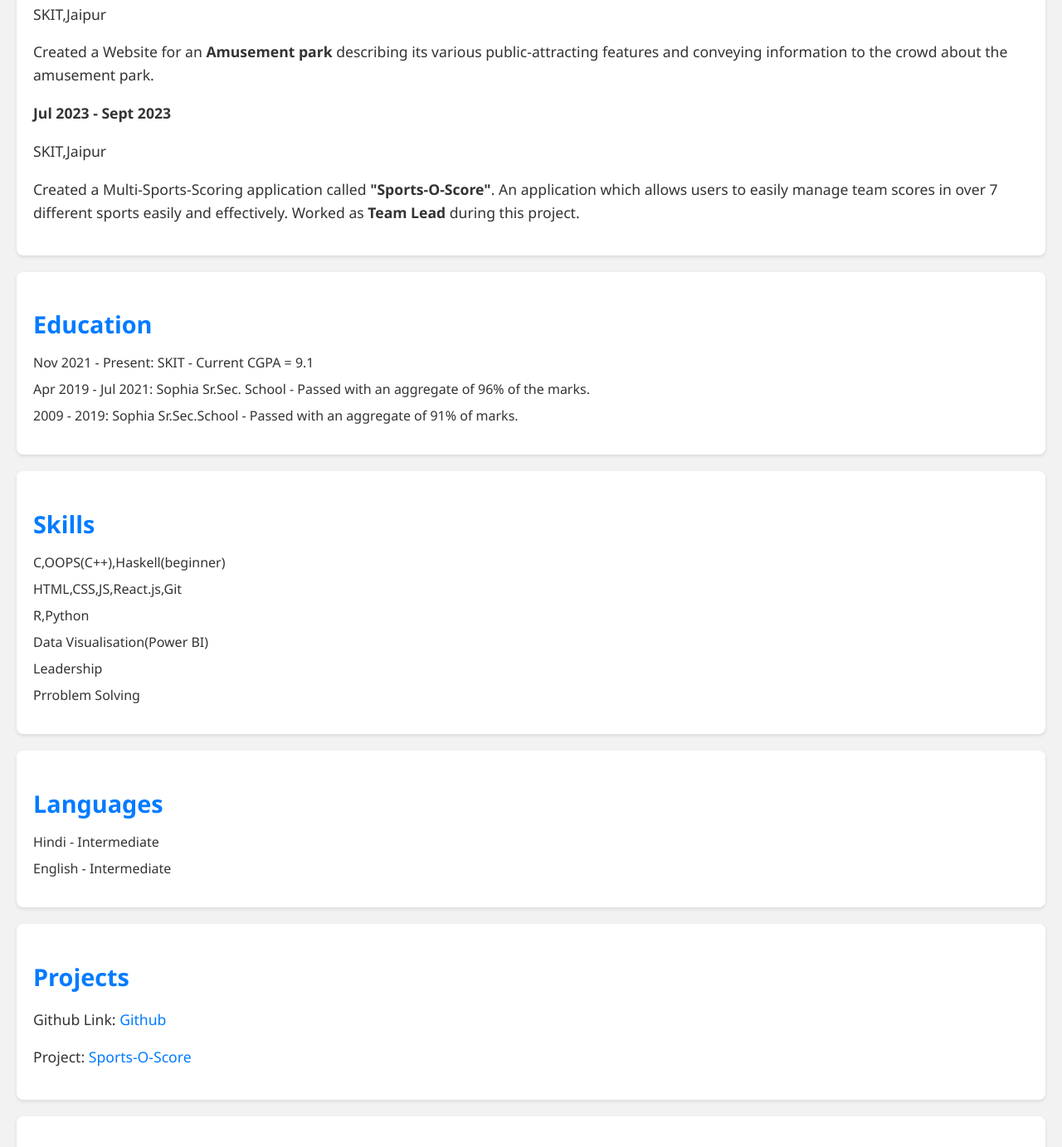
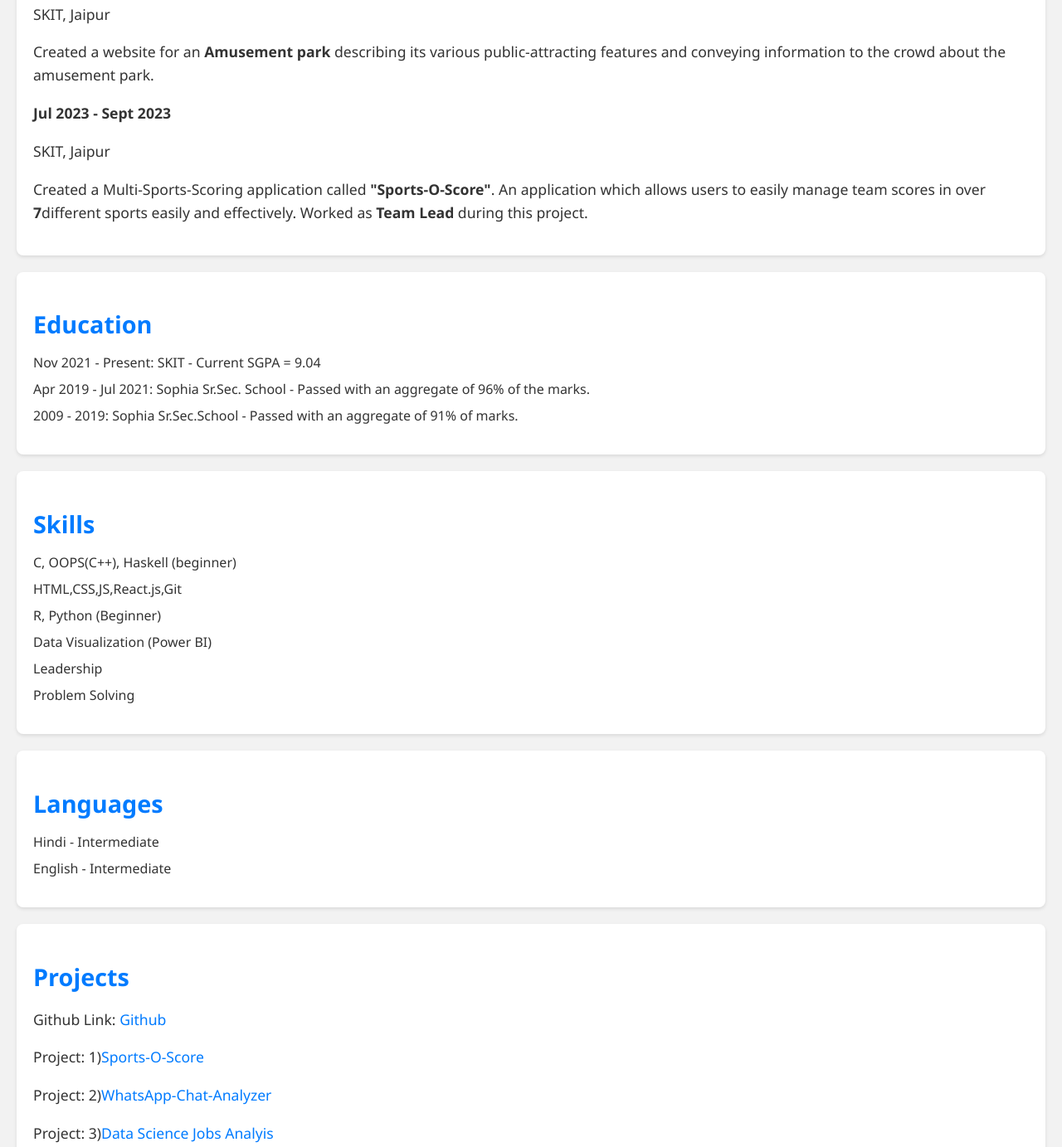
Before and after one commit to Aditya8803/PortFolioAditya, a plain HTML site: page index.html in a window 1280 px wide. Shown: the part 843-2226 px from the top of the page at 83% size. Drawn offline with Linux system fonts and the light colour scheme.

Commit message:
Update index.html

```diff
--- a/index.html
+++ b/index.html
@@ -130,18 +130,18 @@
     <section>
         <h2>Experience</h2>
         <p id="bold">Jul 2022 - Aug 2022</p>
-        <p>SKIT,Jaipur</p>
-        <p>Created a Website for  an <span style="font-weight: bold;">Amusement park</span> describing its various public-attracting features and conveying information to the crowd about the amusement park.</p>
+        <p>SKIT, Jaipur</p>
+        <p>Created a website for  an <span style="font-weight: bold;">Amusement park</span> describing its various public-attracting features and conveying information to the crowd about the amusement park.</p>
 
         <p id="bold">Jul 2023 - Sept 2023</p>
-        <p>SKIT,Jaipur</p>
-        <p>Created a Multi-Sports-Scoring application called <span style="font-weight: bold;">"Sports-O-Score"</span>. An application which allows users to easily manage team scores in over 7 different sports easily and effectively. Worked as <span style="font-weight: bold;">Team Lead</span> during this project. </p>
+        <p>SKIT, Jaipur</p>
+        <p>Created a Multi-Sports-Scoring application called <span style="font-weight: bold;">"Sports-O-Score"</span>. An application which allows users to easily manage team scores in over <strong>7</strong>different sports easily and effectively. Worked as <span style="font-weight: bold;">Team Lead</span> during this project. </p>
     </section>
 
     <section>
         <h2>Education</h2>
         <ul>
-            <li>Nov 2021 - Present: SKIT - Current CGPA = 9.1</li>
+            <li>Nov 2021 - Present: SKIT - Current SGPA = 9.04</li>
             <li>Apr 2019 - Jul 2021: Sophia Sr.Sec. School - Passed with an aggregate of 96% of the marks.</li>
             <li>2009 - 2019: Sophia Sr.Sec.School - Passed with an aggregate of 91% of marks.</li>
         </ul>
@@ -150,12 +150,12 @@
     <section>
         <h2>Skills</h2>
         <ul>
-            <li>C,OOPS(C++),Haskell(beginner)</li>
+            <li>C, OOPS(C++), Haskell (beginner)</li>
             <li>HTML,CSS,JS,React.js,Git</li>
-            <li>R,Python<li>
-            <li>Data Visualisation(Power BI)</li>
+            <li>R, Python (Beginner)<li>
+            <li>Data Visualization (Power BI)</li>
             <li>Leadership</li>
-            <li>Prroblem Solving</li>
+            <li>Problem Solving</li>
         </ul>
     </section>
 
@@ -170,7 +170,11 @@
     <section>
         <h2>Projects</h2>
         <p>Github Link: <a href="https://github.com/Aditya8803" target="_blank">Github</a></p>
-        <p>Project: <a href="https://aditya8803.github.io/Sports-O-Score/">Sports-O-Score</a></p>
+        <p>Project: 1)<a href="https://aditya8803.github.io/Sports-O-Score/">Sports-O-Score</a></p>
+        <p>Project: 2)<a href="https://dkqb2tl7pptjuvavap2zcp.streamlit.app/">WhatsApp-Chat-Analyzer</a></p>
+        <p>Project: 3)<a href="https://github.com/Aditya8803/R-Project">Data Science Jobs Analyis</a></p>
+
+
     </section>
 
     <section>
@@ -185,18 +189,22 @@
     </section>
 
     <section>
-        <h2>Social Links</h2>
+        <h2>Public Profile</h2>
         <div class="social-links">
             <a href="https://www.linkedin.com/in/aditya-parashar-954686230" target="_blank">LinkedIn</a>
             <br>
+            <br>
             <a href="https://auth.geeksforgeeks.org/user/parashaiekp" target="_blank">GeeksforGeeks</a>
+            <br>
+            <br>
+            <a href="https://github.com/Aditya8803" target="_blank">GitHub</a>
         </div>
     </section>
 
     <section>
         <h2>Contacts</h2>
-        <p>Email:- parashar8803@gmail.com</p>
-        <p style="margin-left: 57px;">b210758skit.ac.in</p>
+        <p>Email:- 1) parashar8803@gmail.com</p>
+        <p style="margin-left: 57px;">2) b210758skit.ac.in</p>
         <p>MobNo:- 8005565125</p>
     </section>
     <footer>
```
